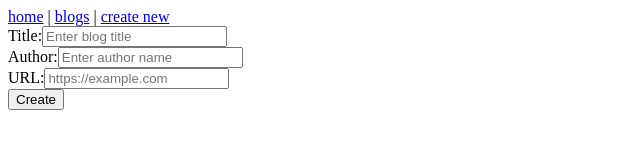
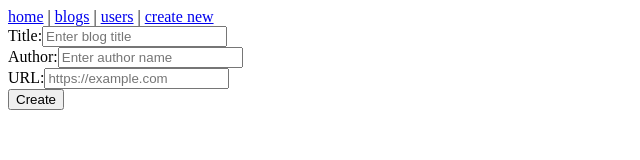
Before and after one commit to Gersoncs107/bloglist-nextjs, a Next.js app: page /blogs/new in a window 1280 px wide. Shown: the top 160 px of the page, without its empty margins (0-640 px from the left). Built offline with nearby package versions, Linux system fonts and the light colour scheme; no server answers.

Commit message:
bloglist-nextjs-update

```diff
--- a/app/layout.tsx
+++ b/app/layout.tsx
@@ -13,6 +13,8 @@ export default function RootLayout({
           {" | "}
           <Link href="/blogs">blogs</Link>
           {" | "}
+          <Link href="/users">users</Link>
+          {" | "}
           <Link href="/blogs/new">create new</Link>
         </nav>
         {children}
```
